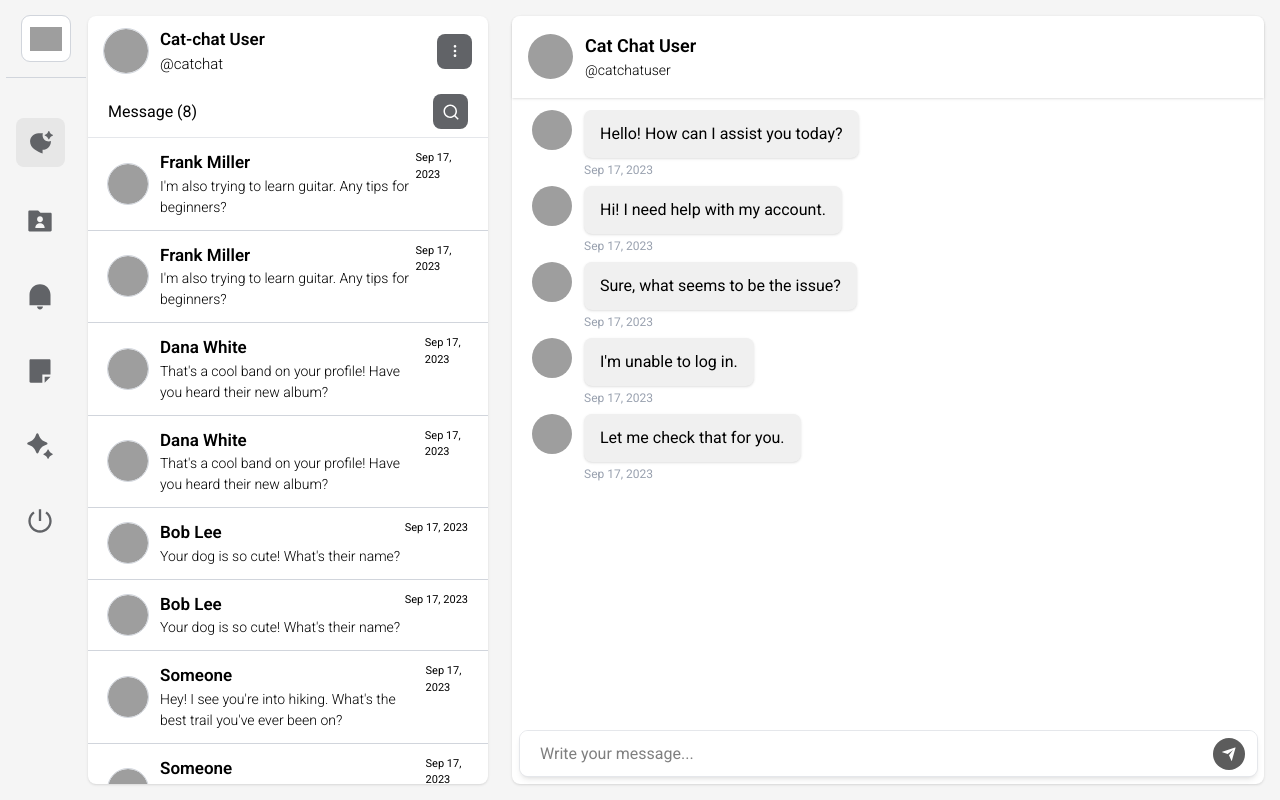
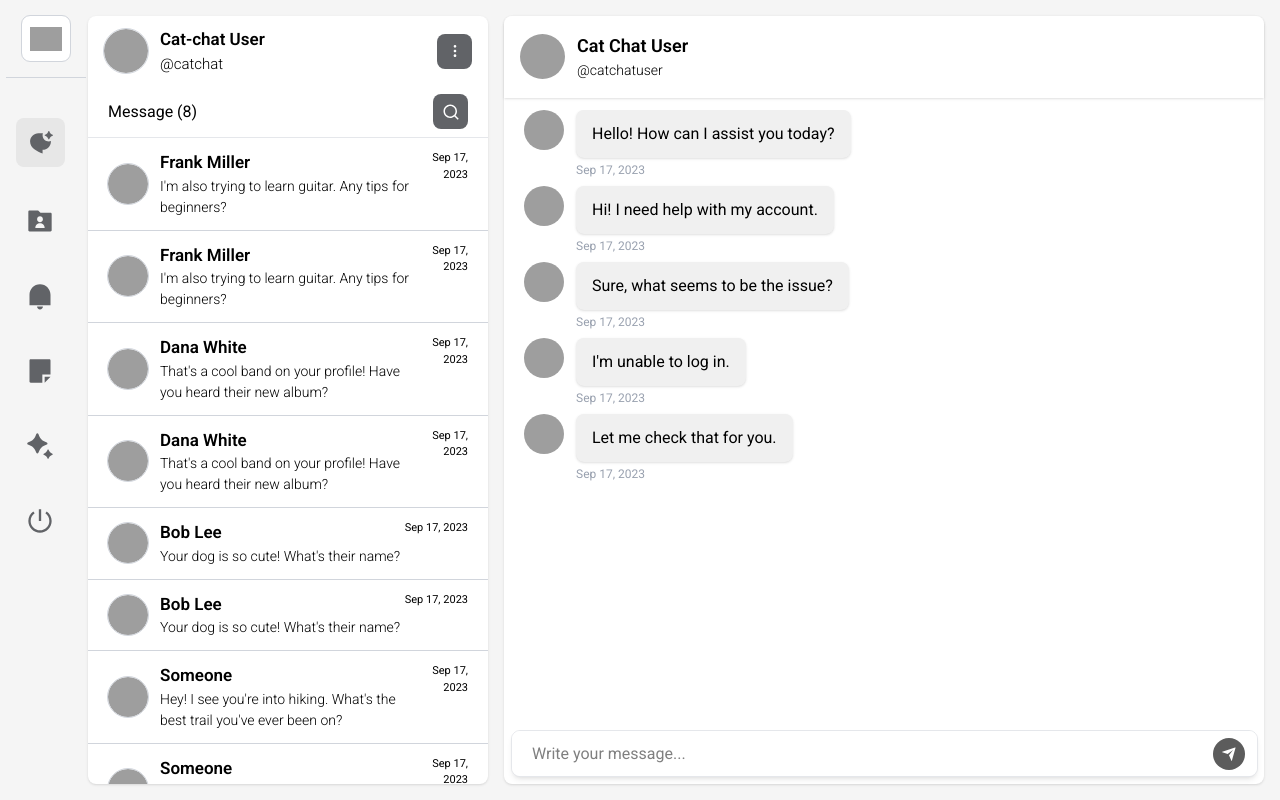
Before and after one commit to Marksu20/CHAT-APP, a React (Vite) app: page / in a window 1280 px wide. Built offline with nearby package versions, Linux system fonts and the light colour scheme; grey boxes are pictures that could not be loaded.

Commit message:
refactor Chatlist layout and improve timestamp alignment

```diff
--- a/src/components/Chatlist.jsx
+++ b/src/components/Chatlist.jsx
@@ -24,7 +24,7 @@ const Chatlist = () => {
 
 
   return (
-    <section className="hidden flex-col lg:flex min-h-0 my-4 mx-2 w-full lg:w-[350px] xl:w-[400px] bg-[white] rounded-lg shadow-sm">
+    <section className="hidden flex-col lg:flex min-h-0 my-4 ml-2 w-full lg:w-[350px] xl:w-[400px] bg-[white] rounded-lg shadow-sm">
       {/* relative md:w-[700px] */}
       <header className="flex items-center justify-between h-[70px] shrink-0 p-4">
         {/* lg:border-b border-b-1 border-gray-300 p-4 sticky top-0 md:static z-[100] */}
@@ -54,7 +54,7 @@ const Chatlist = () => {
         </header>
       </div>
 
-      <main className="flex-1 overflow-y-auto min-h-0 rounded-lg">
+      <main className="flex-1 custom-scrollbar overflow-y-auto min-h-0 rounded-lg">
         {/* flex flex-col itemms-start mt-[1.5rem] pb-3 */}
           {sortedChats?.map((chat) => (
             <>
@@ -77,7 +77,7 @@ const Chatlist = () => {
                           <p className="p-0 font-light text-[] text-[14px] text-left">{chat?.lastMessage}</p>
                         </span>
                       </div>
-                      <p className="p-0 font-regular text-[] text-[11px] text-left">{formatTimestamp(chat?.lastMessageTimeStamp)}</p>
+                      <p className="p-0 font-regular text-[] text-[11px] text-right">{formatTimestamp(chat?.lastMessageTimeStamp)}</p>
                     </>
                 ))}
               </button>
```
